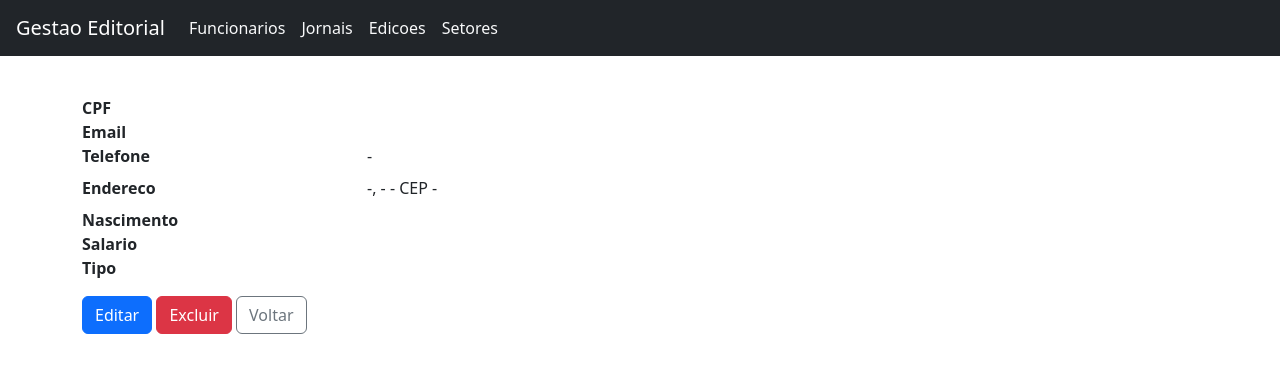
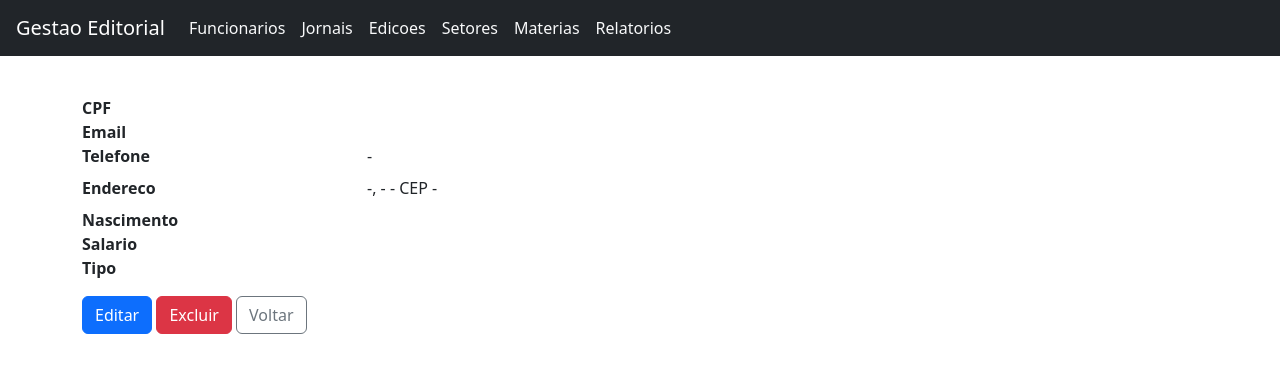
Before and after one commit to Felifelps/EditoraBD, a FastAPI app: page /funcionarios/1 in a window 1280 px wide. Shown: the top 373 px of the page. Run offline with FastAPI, Linux system fonts and the light colour scheme; some libraries are stand-ins or nearby versions.

Commit message:
feat: adicionar links de materias e relatorios ao menu

```diff
--- a/app/templates/base.html
+++ b/app/templates/base.html
@@ -16,6 +16,8 @@
             <a class="nav-link text-light" href="/jornais">Jornais</a>
             <a class="nav-link text-light" href="/edicoes">Edicoes</a>
             <a class="nav-link text-light" href="/setores">Setores</a>
+            <a class="nav-link text-light" href="/materias">Materias</a>
+            <a class="nav-link text-light" href="/relatorios">Relatorios</a>
         </div>
     </nav>
     <main class="container py-4">
```
